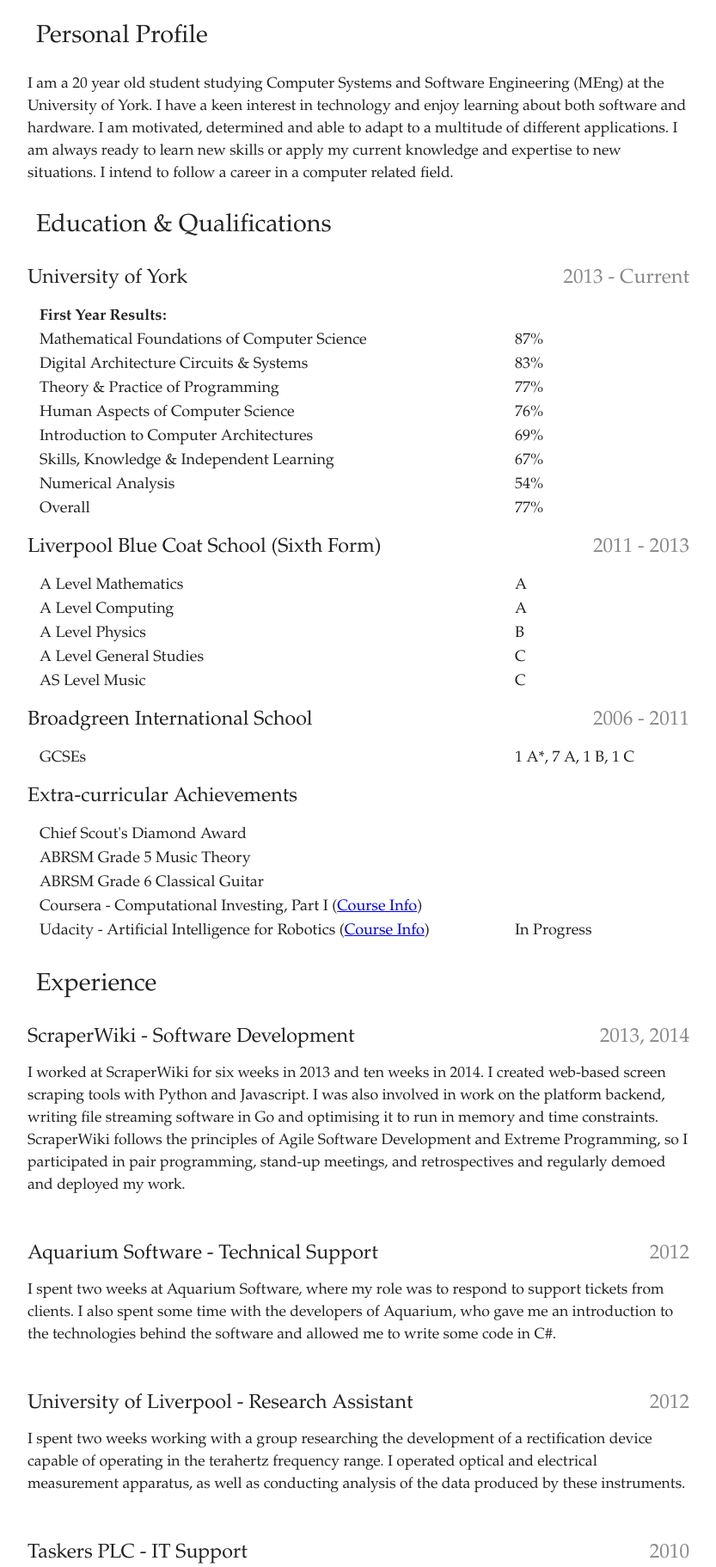
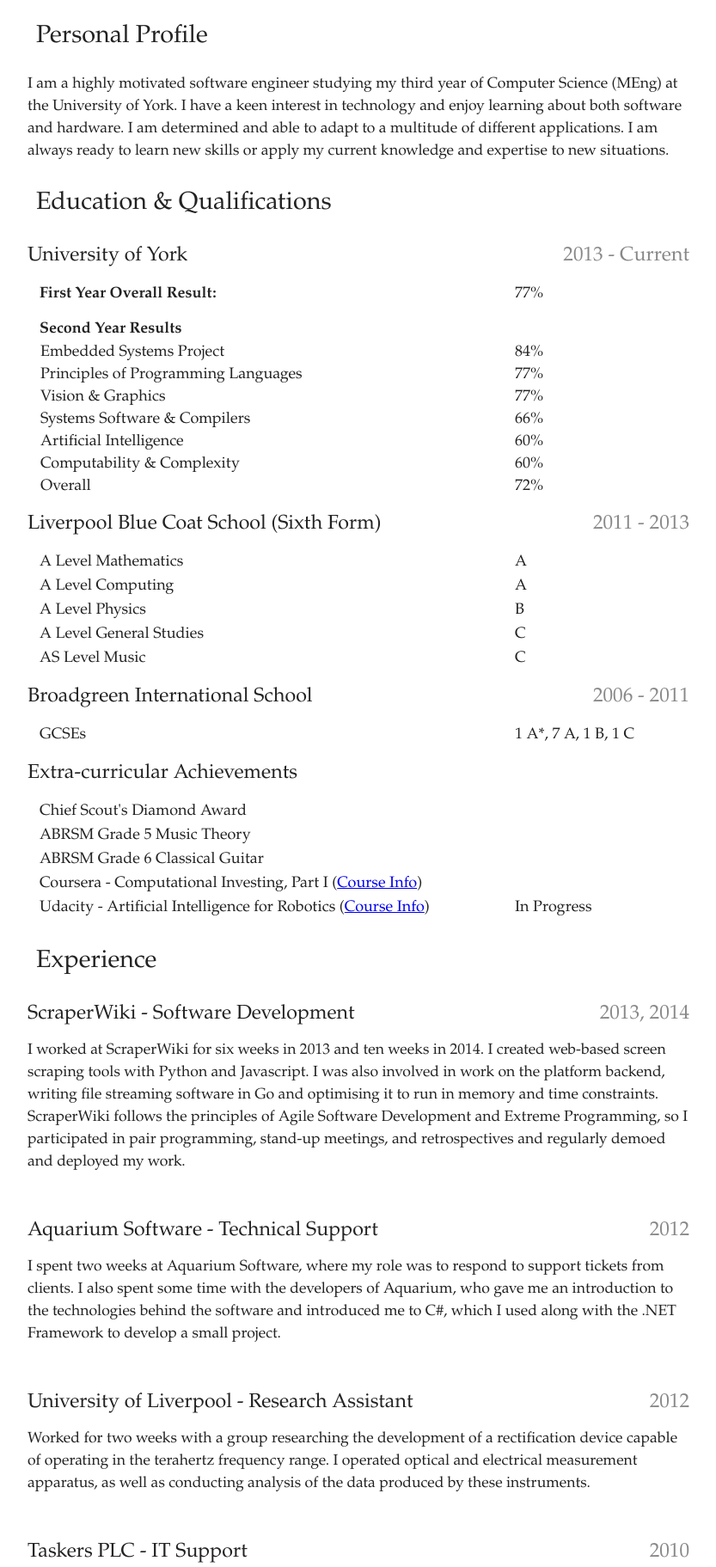
Before and after one commit to sean-duffy/blog-old, a Django app: page /cv/ in a window 1280 px wide. Shown: the part 98-1921 px from the top of the page at 86% size, without its empty margins (223-1056 px from the left). Run offline with Django 3.2, Linux system fonts and the light colour scheme; some web fonts are replaced.

Commit message:
Update CV

```diff
--- a/blog/templates/main/cv.html
+++ b/blog/templates/main/cv.html
@@ -13,10 +13,10 @@
     <section>
       <h2>Personal Profile</h2>
       <p>
-        I am a 20 year old student studying Computer Systems and Software Engineering (MEng) at the University of York.
-        I have a keen interest in technology and enjoy learning about both software and hardware. I am motivated,
-        determined and able to adapt to a multitude of different applications. I am always ready to learn new skills or apply
-        my current knowledge and expertise to new situations. I intend to follow a career in a computer related field.
+        I am a highly motivated software engineer studying my third year of Computer Science (MEng) at the University of York.
+        I have a keen interest in technology and enjoy learning about both software and hardware. I am determined and able to
+        adapt to a multitude of different applications. I am always ready to learn new skills or apply
+        my current knowledge and expertise to new situations.
       </p>
 
       <h2>Education &amp; Qualifications</h2>
@@ -24,39 +24,41 @@
       <h3>University of York <span>2013 - Current</span></h3>
       <table>
         <tr>
-          <th><b>First Year Results:</b></th>
+          <th><b>First Year Overall Result:</b></th>
+          <td>77%</td>
+        </tr>
+      </table>
+      <table>
+        <tr>
+          <th><b>Second Year Results</b></th>
         </tr>
         <tr>
-          <th>Mathematical Foundations of Computer Science</th>
-          <td>87%</td>
+          <td>Embedded Systems Project</td>
+          <td>84%</td>
         </tr>
         <tr>
-          <th>Digital Architecture Circuits &amp; Systems</th>
-          <td>83%</td>
-        </tr>
-        <tr>
-          <th>Theory &amp; Practice of Programming</th>
+          <td>Principles of Programming Languages</td>
           <td>77%</td>
         </tr>
         <tr>
-          <th>Human Aspects of Computer Science</th>
-          <td>76%</td>
+          <td>Vision &amp; Graphics</td>
+          <td>77%</td>
         </tr>
         <tr>
-          <th>Introduction to Computer Architectures</th>
-          <td>69%</td>
+          <td>Systems Software &amp; Compilers</td>
+          <td>66%</td>
         </tr>
         <tr>
-          <th>Skills, Knowledge &amp; Independent Learning</th>
-          <td>67%</td>
+          <td>Artificial Intelligence</td>
+          <td>60%</td>
         </tr>
         <tr>
-          <th>Numerical Analysis</th>
-          <td>54%</td>
+          <td>Computability &amp; Complexity</td>
+          <td>60%</td>
         </tr>
         <tr>
-          <th>Overall</th>
-          <td>77%</td>
+          <td>Overall</td>
+          <td>72%</td>
         </tr>
       </table>
 
@@ -134,30 +136,29 @@
       <h3>Aquarium Software - Technical Support <span>2012</span></h3>
       <p>
         I spent two weeks at Aquarium Software, where my role was to respond to support tickets from clients.
-        I also spent some time with the developers of Aquarium, who gave me an introduction to the technologies behind
-        the software and allowed me to write some code in C#.
+        I also spent some time with the developers of Aquarium, who gave me an introduction to the technologies
+        behind the software and introduced me to C#, which I used along with the .NET Framework to develop a small project.
       </p>
       <br>
 
       <h3>University of Liverpool - Research Assistant <span>2012</span></h3>
       <p>
-        I spent two weeks working with a group researching the development of a rectification device capable of operating
-        in the terahertz frequency range. I operated optical and electrical measurement apparatus,
-        as well as conducting analysis of the data produced by these instruments.
+        Worked for two weeks with a group researching the development of a rectification device capable of operating
+        in the terahertz frequency range. I operated optical and electrical measurement apparatus, as well as conducting
+        analysis of the data produced by these instruments.
       </p>
       <br>
 
       <h3>Taskers PLC - IT Support <span>2010</span></h3>
       <p>
-        I completed a two week work experience placement at the head office of Taskers PLC. During these two weeks,
-        I assisted with various IT-related tasks. This included installing software, configuring new computers, setting
-        up new pieces of hardware, updating device firmware and many other tasks.
+        I took a work experience placement for two weeks at Taskers PLC. My responsibilities included installing software,
+        configuring new computers, setting up new hardware, updating device firmware and other miscellaneous tasks.
       </p>
       <br>
 
       <h2>Skills &amp; Expertise</h2>
       <p>
-        I am comfortable with Python, Java, Ruby, JavaScript, Go, C and PHP. I use the OS X and
+        I am comfortable with Python, Perl, Java, Ruby, JavaScript, Go, C and PHP. I use the OS X and
         Linux operating systems on a regular basis and also have experience with Windows systems. I can
         develop dynamic websites using HTML, CSS and JavaScript and jQuery and have good knowledge of the Django
         and Ruby on Rails web frameworks. I keep all non-trivial code under version control and have experience
@@ -170,7 +171,7 @@
 
       <p>
         In my spare time I enjoy reading and playing the guitar and piano. I also have an interest in remote control vehicles, and have built my own quadcopter.
-        On weekends I go walking with the University's Outdoor Society, and have recently joined the Clay Pigeon Shooting Club.
+        I am an active committee member of my University's Outdoor Society, which arranges walks in Yorkshire and the surrounding counties each sunday.
       </p>
 
       <h2>Referees</h2>
```
